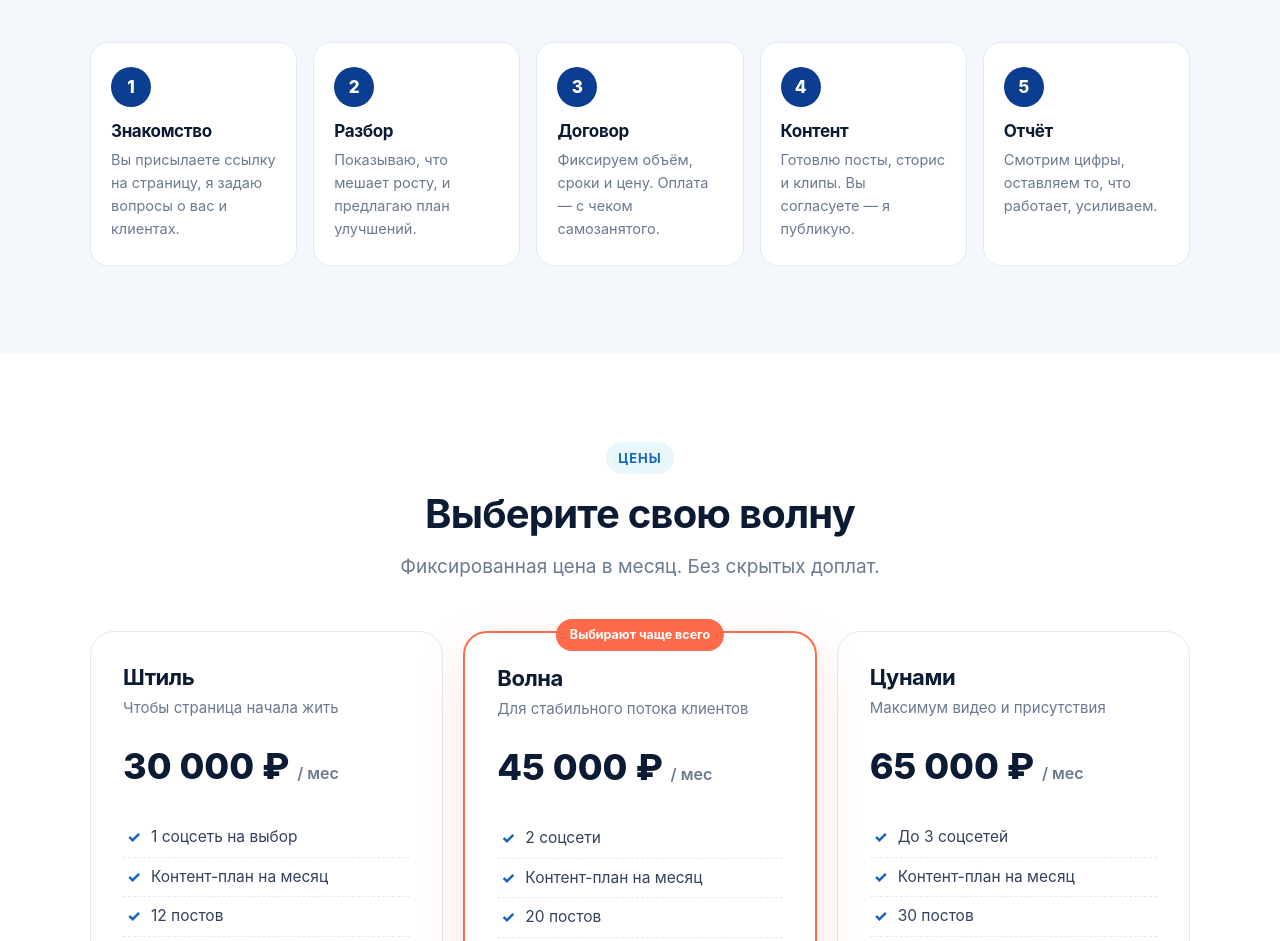
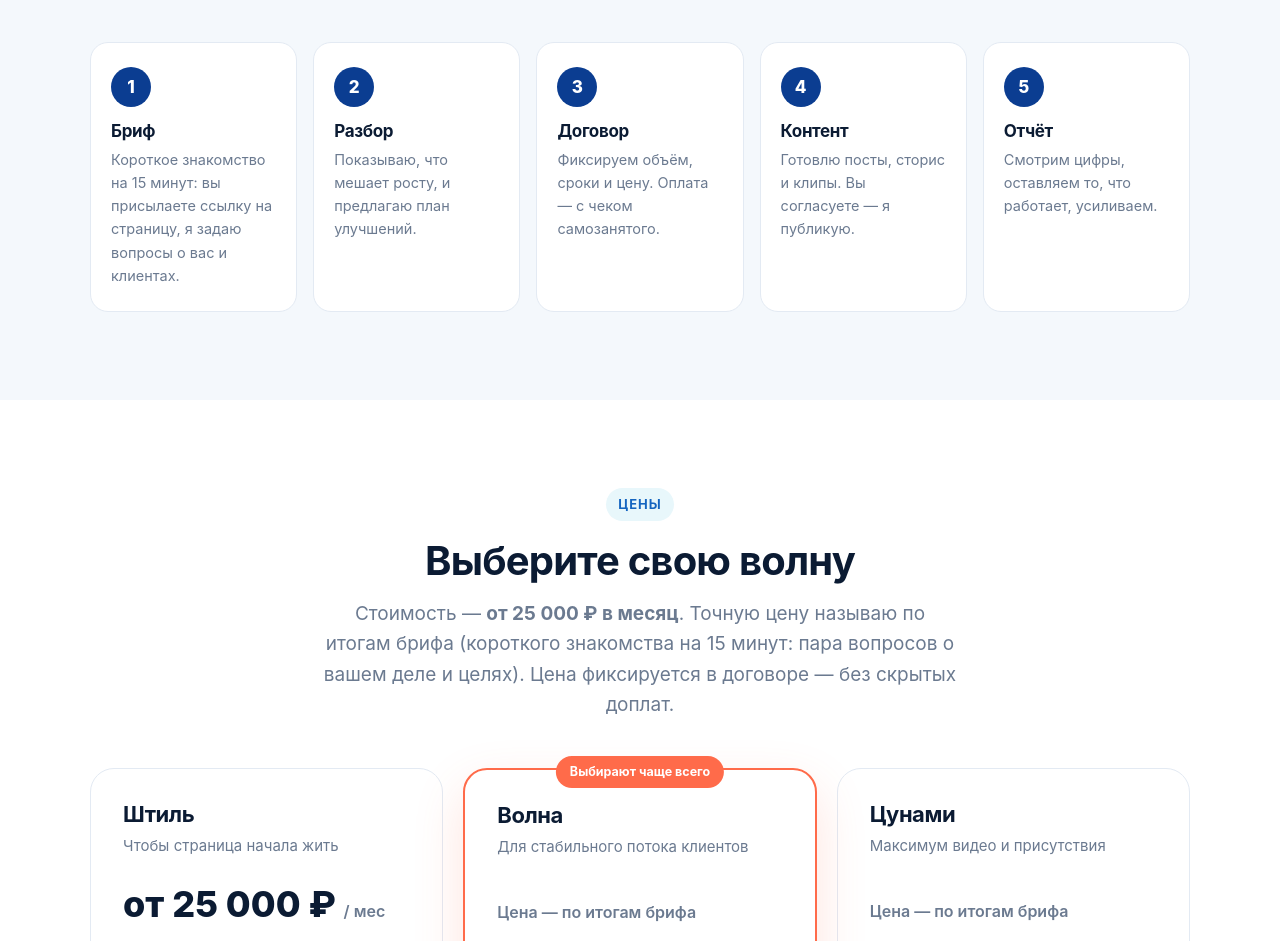
Before and after one commit to alexmiller199/kontent-na-volne, a plain HTML site: page index.html in a window 1280 px wide. Shown: the part 3280-4221 px from the top of the page. Drawn offline with Linux system fonts and the light colour scheme.

Commit message:
Цены: от 25 000 ₽, точная цена по итогам брифа с пояснением
Co-Authored-By: Claude Opus 5.5 <noreply@anthropic.com>

```diff
--- a/index.html
+++ b/index.html
@@ -206,7 +206,7 @@ footer .logo{color:#fff;margin-bottom:10px}
 <script type="application/ld+json">
 {"@context":"https://schema.org","@type":"ProfessionalService","name":"Контент на волне",
 "description":"Ведение соцсетей для экспертов и малого бизнеса: посты, сторис, клипы, контент-план для ВКонтакте и Telegram.",
-"areaServed":"RU","priceRange":"30000–65000 ₽ в месяц",
+"areaServed":"RU","priceRange":"от 25000 ₽ в месяц",
 "sameAs":["https://t.me/aleks_house1","https://vk.com/aleks_house1"]}
 </script>
 </head>
@@ -324,7 +324,7 @@ footer .logo{color:#fff;margin-bottom:10px}
     <h2 class="rv">5 шагов до живой страницы</h2>
     <p class="lead rv">Прозрачно и без сюрпризов: вы всегда знаете, что выйдет и когда.</p>
     <div class="steps" style="text-align:left">
-      <div class="step rv"><h3>Знакомство</h3><p>Вы присылаете ссылку на страницу, я задаю вопросы о вас и клиентах.</p></div>
+      <div class="step rv"><h3>Бриф</h3><p>Короткое знакомство на 15 минут: вы присылаете ссылку на страницу, я задаю вопросы о вас и клиентах.</p></div>
       <div class="step rv"><h3>Разбор</h3><p>Показываю, что мешает росту, и предлагаю план улучшений.</p></div>
       <div class="step rv"><h3>Договор</h3><p>Фиксируем объём, сроки и цену. Оплата — с чеком самозанятого.</p></div>
       <div class="step rv"><h3>Контент</h3><p>Готовлю посты, сторис и клипы. Вы согласуете — я публикую.</p></div>
@@ -338,12 +338,12 @@ footer .logo{color:#fff;margin-bottom:10px}
   <div class="wrap center">
     <span class="tag">Цены</span>
     <h2 class="rv">Выберите свою волну</h2>
-    <p class="lead rv">Фиксированная цена в месяц. Без скрытых доплат.</p>
+    <p class="lead rv">Стоимость — <b>от 25 000 ₽ в месяц</b>. Точную цену называю по итогам брифа (короткого знакомства на 15 минут: пара вопросов о вашем деле и целях). Цена фиксируется в договоре — без скрытых доплат.</p>
     <div class="plans" style="text-align:left">
       <div class="plan rv">
         <h3>Штиль</h3>
         <div class="for">Чтобы страница начала жить</div>
-        <div class="cost">30 000 ₽ <small>/ мес</small></div>
+        <div class="cost">от 25 000 ₽ <small>/ мес</small></div>
         <ul>
           <li>1 соцсеть на выбор</li>
           <li>Контент-план на месяц</li>
@@ -356,7 +356,7 @@ footer .logo{color:#fff;margin-bottom:10px}
       <div class="plan hot rv">
         <h3>Волна</h3>
         <div class="for">Для стабильного потока клиентов</div>
-        <div class="cost">45 000 ₽ <small>/ мес</small></div>
+        <div class="cost"><small>Цена — по итогам брифа</small></div>
         <ul>
           <li>2 соцсети</li>
           <li>Контент-план на месяц</li>
@@ -371,7 +371,7 @@ footer .logo{color:#fff;margin-bottom:10px}
       <div class="plan rv">
         <h3>Цунами</h3>
         <div class="for">Максимум видео и присутствия</div>
-        <div class="cost">65 000 ₽ <small>/ мес</small></div>
+        <div class="cost"><small>Цена — по итогам брифа</small></div>
         <ul>
           <li>До 3 соцсетей</li>
           <li>Контент-план на месяц</li>
@@ -491,6 +491,7 @@ footer .logo{color:#fff;margin-bottom:10px}
       <details class="rv"><summary>Нужно ли мне что-то делать самому?</summary><p>Минимум: один раз рассказать о себе и раз в неделю согласовать готовые материалы. Для клипов — снять короткие видео по моим подсказкам на телефон.</p></details>
       <details class="rv"><summary>Можно ли править тексты перед публикацией?</summary><p>Да. Ни один пост не выходит без вашего «ок». Правки — без ограничений в рамках темы.</p></details>
       <details class="rv"><summary>Как быстро будет результат?</summary><p>Живая, регулярно обновляемая страница — с первой недели. Рост подписчиков и обращений обычно заметен через 1–3 месяца, но зависит от ниши, поэтому обещать конкретные цифры заранее я не буду.</p></details>
+      <details class="rv"><summary>Что такое бриф?</summary><p>Это короткое знакомство на 10–15 минут — в переписке или по телефону. Я спрошу, чем вы занимаетесь, кто ваши клиенты и чего хотите от соцсетей. По ответам точно рассчитаю цену и предложу план. Бесплатно и ни к чему не обязывает.</p></details>
       <details class="rv"><summary>Как проходит оплата?</summary><p>Ежемесячно по договору. Работаю как самозанятый — после оплаты вы получаете официальный чек.</p></details>
       <details class="rv"><summary>Вы используете нейросети?</summary><p>Да, как помощника — для идей и черновиков. Финальный текст всегда редактирую вручную, чтобы он звучал вашим голосом.</p></details>
       <details class="rv"><summary>Входит ли реклама и таргет?</summary><p>Нет, я занимаюсь контентом. Если нужна реклама — подскажу, как её подключить, и подготовлю для неё материалы.</p></details>
```
